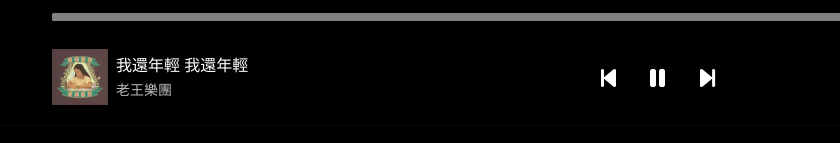
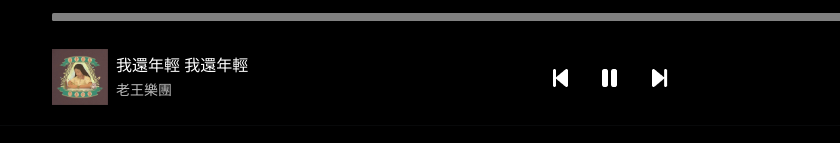
Before and after one commit to qaz326978547/JS-MusicPlayer, a website: page components/NewMusic.html in a window 1280 px wide. Shown: the part 607-750 px from the top of the page, 30-870 px from the left. Drawn offline with nearby package versions, Linux system fonts and the light colour scheme.

Commit message:
調整版面

```diff
--- a/components/NewMusic.html
+++ b/components/NewMusic.html
@@ -43,10 +43,10 @@
 
         <!-- 播放 -->
         <div class="control-wrap row">
-            <div class="col-5 control-data" id="control">
+            <div class="col-4 control-data" id="control">
 
             </div>
-            <div class="button-control col-3">
+            <div class="button-control col-4">
                 <button id="btnBack" class="btn"><img src="../icon/backward-step-solid 1.png" alt=""></button>
                 <button id="btnPlay" class="btn "><img id="play" src="../icon/Vector.png" alt=""></button>
                 <button id="btnNext" class="btn"><img src="../icon/forward-step-solid 1.png" alt=""></button>
```
Also changed, not shown: 1 other file.
